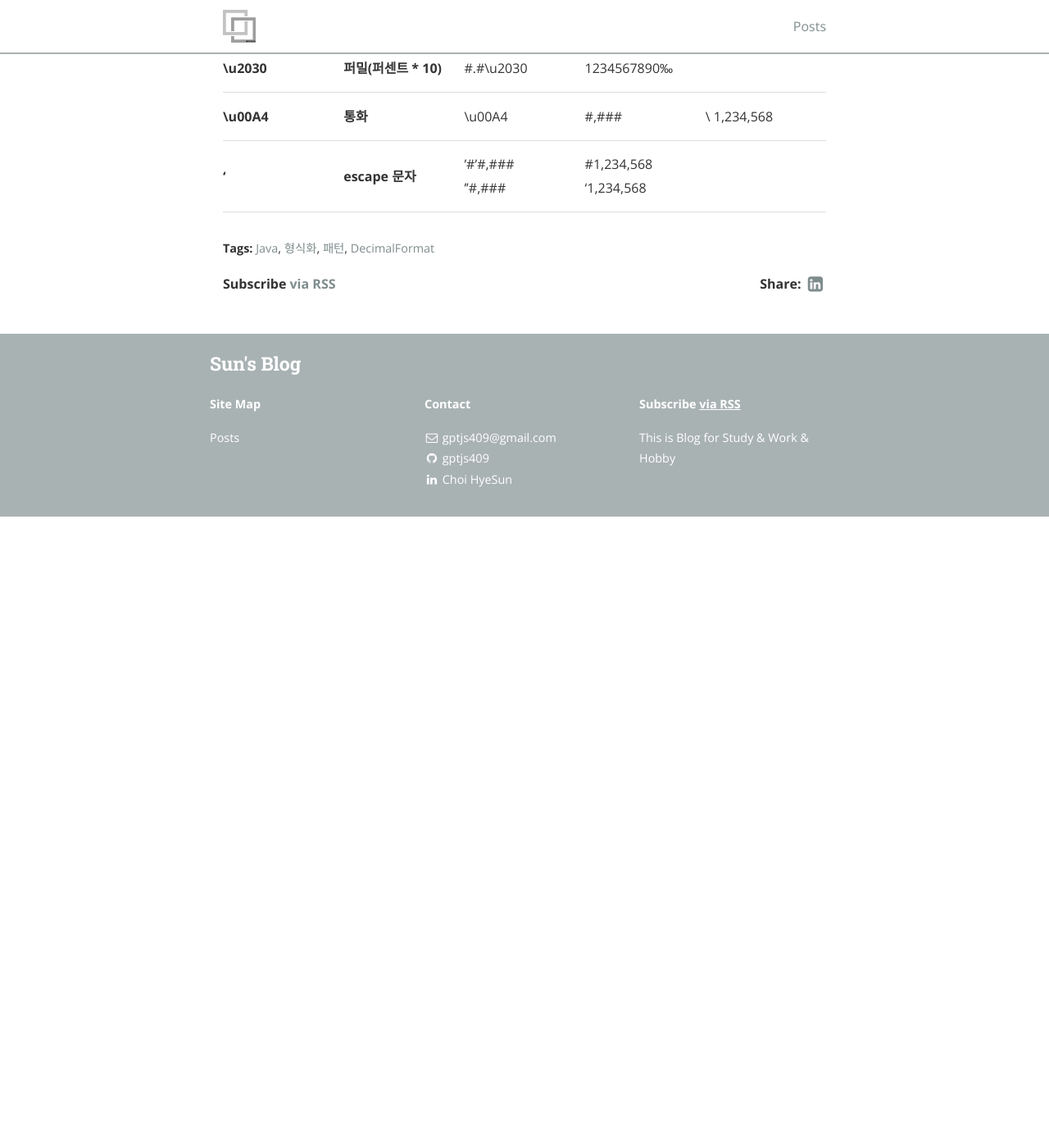
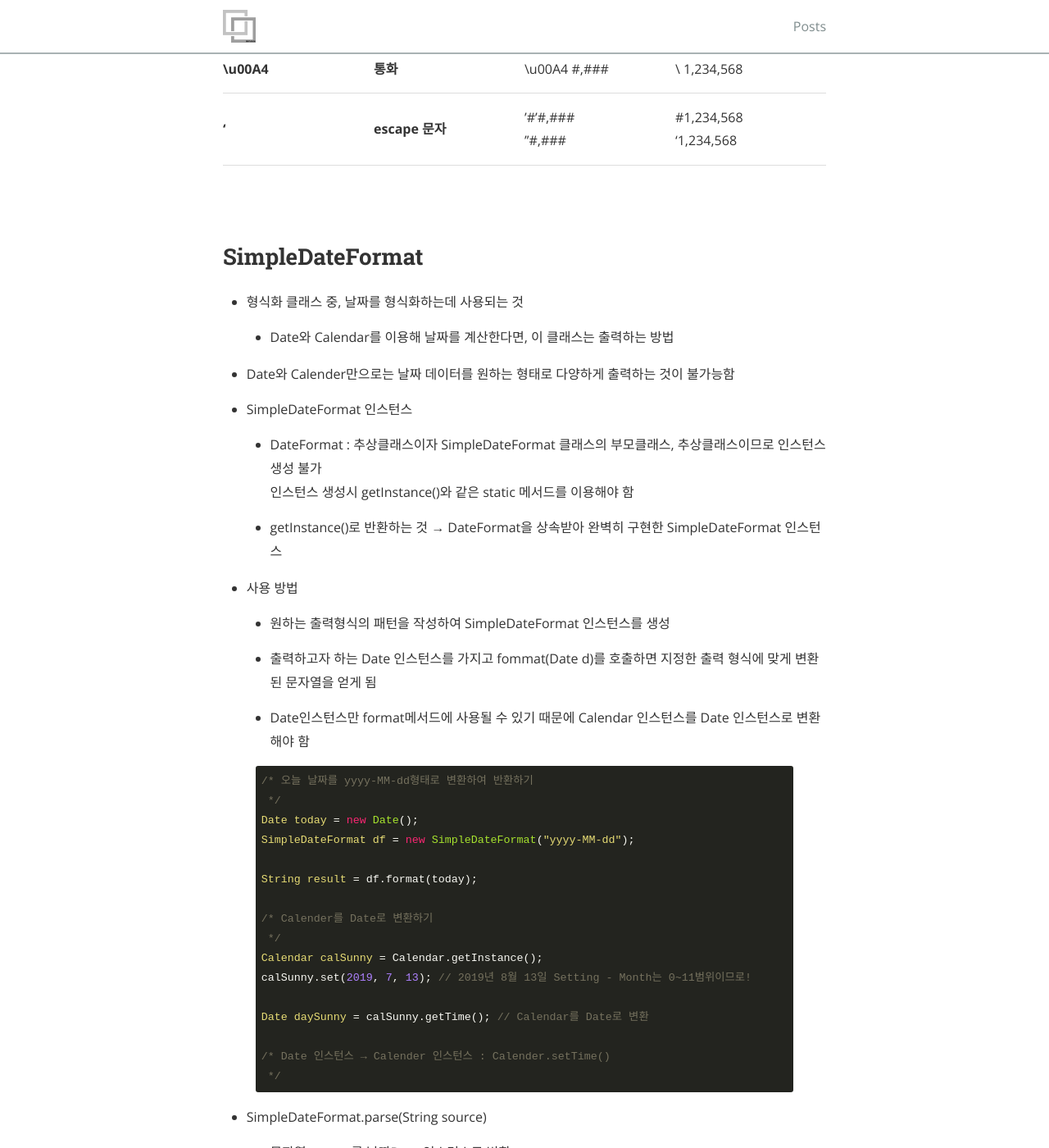
Before and after one commit to gptjs409/gptjs409.github.io, a Jekyll site: the page built from _posts/java/2019-09-13-formalization.md, in a window 1280 px wide and 1400 px high, scrolled down 2506 px. Shown: the whole window at 82% size. Built offline with Jekyll 4.4.1, drawn with Linux system fonts in a browser that asks for light colours; nearby versions of some CDN libraries; before the commit the page ends 3136 px from its top, so only the background shows below that; some of the changed text lies outside the part shown.

Commit message:
Update 2019-09-13-formalization.md

```diff
--- a/_posts/java/2019-09-13-formalization.md
+++ b/_posts/java/2019-09-13-formalization.md
@@ -66,11 +66,100 @@ String result = df.format(number);
 |**;**|**패턴구분자**|\#,\#\#\#,\#\#+;\#,\#\#\#,\#\#-|1,234,567.89+(양수일 때)<br>1,234,567.89-(음수일 때)|
 |**\%**|**퍼센트**|\#.\#\%|123456789\%|
 |**\\u2030**|**퍼밀(퍼센트 * 10)**|\#.\#\\u2030|1234567890‰|
-|**\\u00A4**|**통화**|\\u00A4|\#,\#\#\#|\\ 1,234,568|
+|**\\u00A4**|**통화**|\\u00A4 \#,\#\#\#|\\ 1,234,568|
 |**'**|**escape 문자**|'\#'\#,\#\#\#<br>''\#,\#\#\#|\#1,234,568<br>'1,234,568|
 
+<br>
+<br>
 
+## SimpleDateFormat
+
+- 형식화 클래스 중, 날짜를 형식화하는데 사용되는 것
+
+  - Date와 Calendar를 이용해 날짜를 계산한다면, 이 클래스는 출력하는 방법
+
+- Date와 Calender만으로는 날짜 데이터를 원하는 형태로 다양하게 출력하는 것이 불가능함
+
+- SimpleDateFormat 인스턴스
+
+  - DateFormat : 추상클래스이자 SimpleDateFormat 클래스의 부모클래스, 추상클래스이므로 인스턴스 생성 불가
+  <br>인스턴스 생성시 getInstance()와 같은 static 메서드를 이용해야 함
+
+  - getInstance()로 반환하는 것 → DateFormat을 상속받아 완벽히 구현한 SimpleDateFormat 인스턴스
+
+- 사용 방법
+
+  - 원하는 출력형식의 패턴을 작성하여 SimpleDateFormat 인스턴스를 생성
+
+  - 출력하고자 하는 Date 인스턴스를 가지고 fommat(Date d)를 호출하면 지정한 출력 형식에 맞게 변환된 문자열을 얻게 됨
+
+  - Date인스턴스만 format메서드에 사용될 수 있기 때문에 Calendar 인스턴스를 Date 인스턴스로 변환해야 함
+
+{% highlight java %}
+/* 오늘 날짜를 yyyy-MM-dd형태로 변환하여 반환하기
+ */
+Date today = new Date();
+SimpleDateFormat df = new SimpleDateFormat("yyyy-MM-dd");
+
+String result = df.format(today);
+
+/* Calender를 Date로 변환하기
+ */
+Calendar calSunny = Calendar.getInstance();
+calSunny.set(2019, 7, 13); // 2019년 8월 13일 Setting - Month는 0~11범위이므로!
+
+Date daySunny = calSunny.getTime(); // Calendar를 Date로 변환
+
+/* Date 인스턴스 → Calender 인스턴스 : Calender.setTime()
+ */
+{% endhighlight %}
+
+- SimpleDateFormat.parse(String source)
+
+  - 문자열 source를 날짜Date 인스턴스로 변환
+
+  - 부모클래스인 DateFormat에 정의
+
+  - 지정된 형식과 입력된 형식이 다를 경우 예외 발생 → 적절한 예외처리 필요 (parseException)
+
+  - 사용법
+  <br>DateFormat df = new SimpleDateFormat("yyyy년 MM월 dd일");
+  <br>Date d = df.parse("2019년 8월 13일");
+
+  - 사용 기호
+
+|기호|의미|예시|
+|---|---|---|
+|G|연대(BC, AD)|AD|
+|y|연도|2019|
+|M|월(1~12 또는 1월~12월)|8 또는 8월, OCT|
+|w|년의 몇 번째 주(1~53)|12|
+|W|월의 몇 번째 주(1~5)|3|
+|D|년의 몇 번째 일(1~366)|123|
+|d|월의 몇 번째 일(1~31)|13|
+|F|월의 몇 번째 요일(1~5)|2 (→ 이번달의 N번째 화요일)|
+|E|요일|월|
+|a|오전/오후(AM, PM)|AM|
+|H|시간(0~23)|20|
+|k|시간(1~24)|13|
+|K|시간(0~11)|10|
+|h|시간(1~12)|11|
+|m|분(0~59)|50|
+|s|초(0~59)|55|
+|S|1/1000초 (0~999)|231|
+|z|Time zone(General time zone)|GMT+9:00|
+|Z|Time zone(RFC 822 time zone)|+0900|
+|'|escape문자(특문표현)<br>'(따옴표)는 escape 문자이기 때문에, 사용하려면 escape 문자를 붙여서 ''|없음|
+
+<br>
+<br>
+
+## ChoiceFormat
 
 {% highlight java %}
 
 {% endhighlight %}
+
+{% highlight java %}
+
+{% endhighlight %}
```
